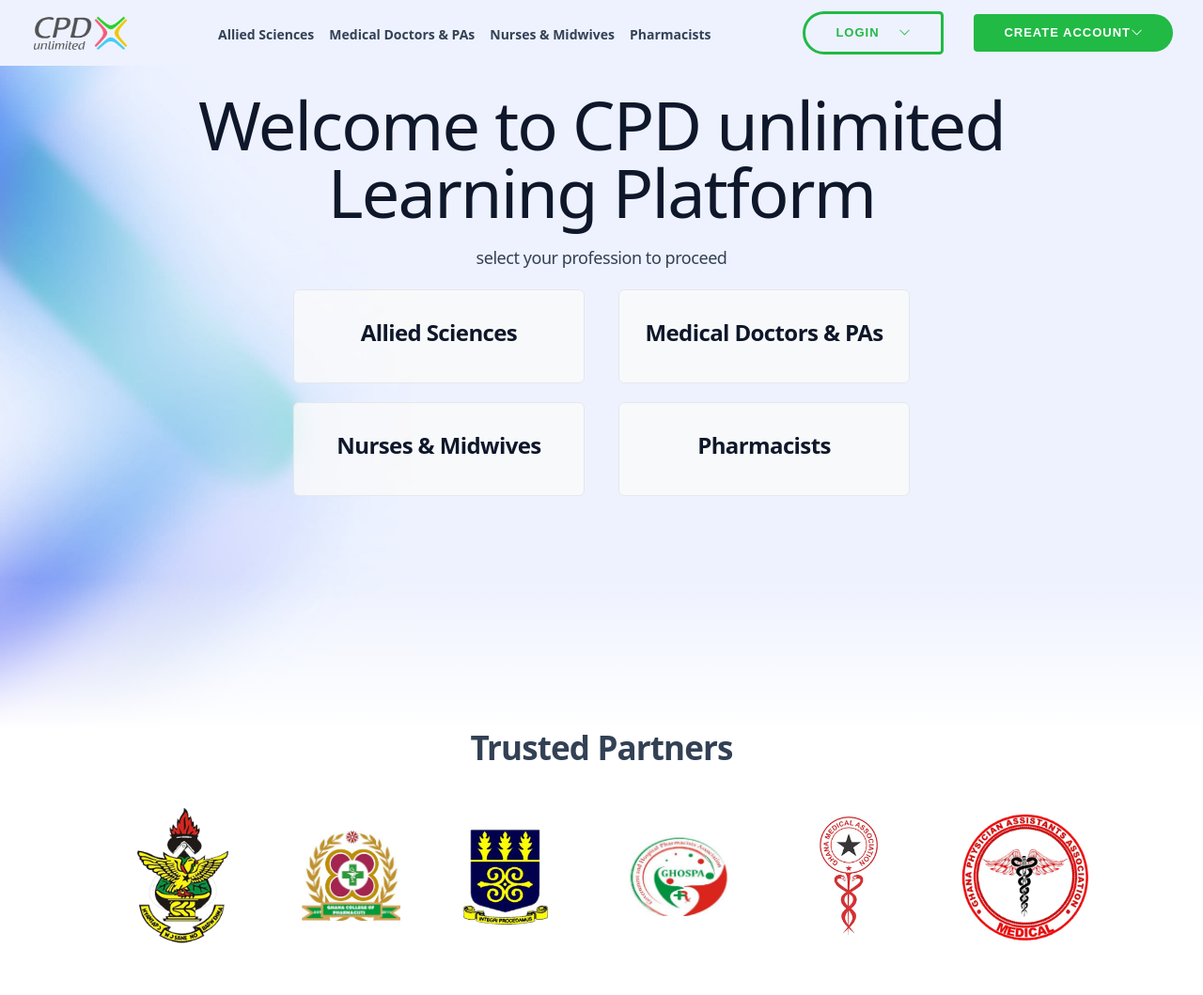
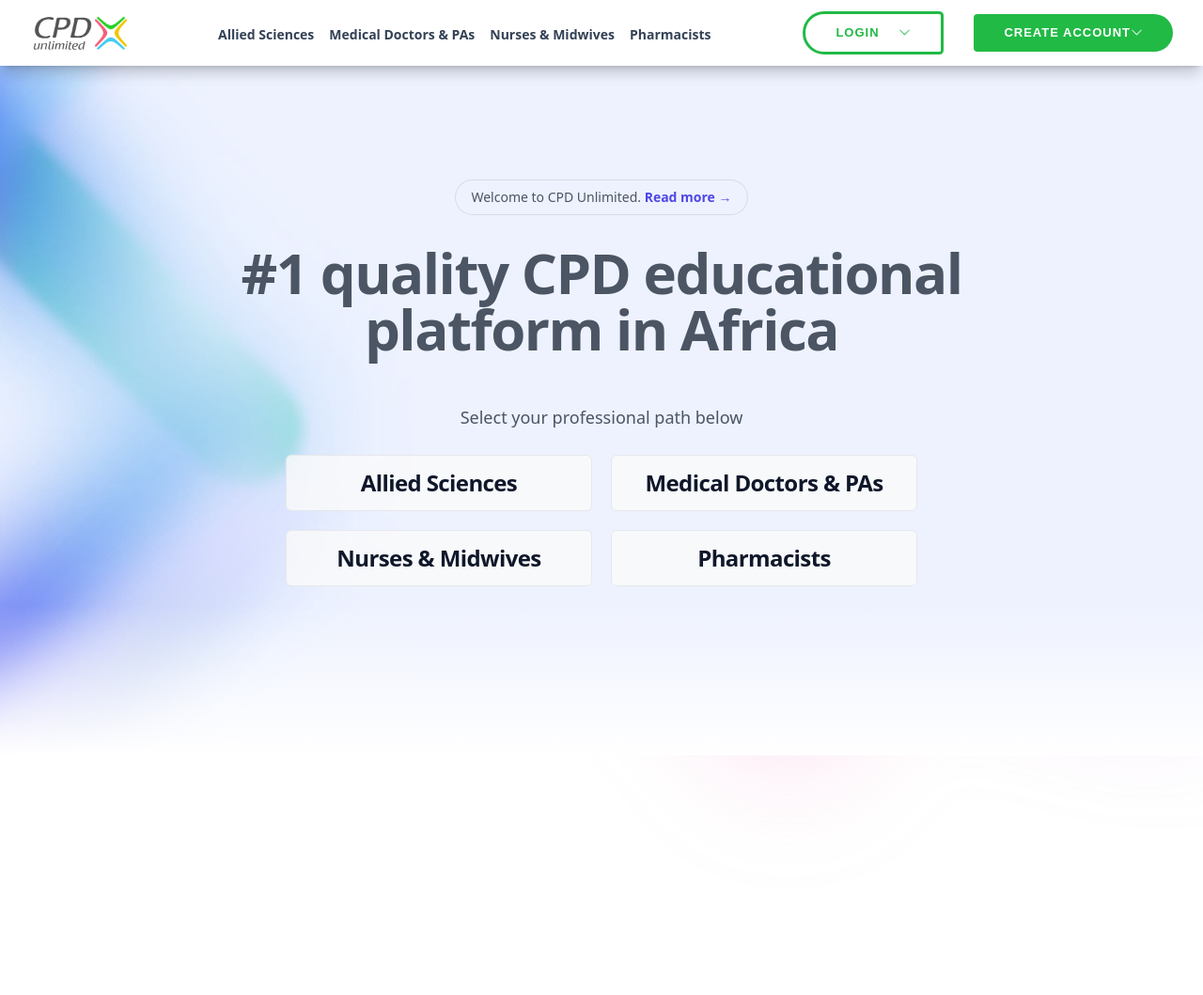
Before and after one commit to elvisron/cpdunlimited, a Gatsby site: page / in a window 1280 px wide. Shown: the whole page at 94% size. After the commit the page ends 838 px from the top, so only its background shows below. Built offline with nearby package versions, Linux system fonts and the light colour scheme; Gatsby itself is replaced by a stand-in of ours.

Commit message:
Template update

```diff
--- a/src/components/Header.jsx
+++ b/src/components/Header.jsx
@@ -57,7 +57,7 @@
   const [openMobileMenu, setOpenMobileMenu] = useState(false)
 
   return (
-    <header class='fixed top-0 w-full clearNav z-50  bg-indigo-50'>
+    <header class='fixed top-0 w-full clearNav z-50  bg-white shadow-lg shadow hover:shadow-lg'>
       <div class='mx-auto max-w-7xl px-4 sm:px-6 lg:px-8 '>
         <nav className='relative z-50 flex justify-between'>
           <div className='flex  md:gap-x-12 items-center  p-3 md:p-1'>
--- a/src/pages/index.js
+++ b/src/pages/index.js
@@ -2,7 +2,7 @@
 import Header from '../components/Header'
 import { Seo } from '../components/Seo'
 import Hero from '../views/Home/Hero'
-import TrustedPartners from '../views/Home/TrustedPartners'
+
 
 const IndexPage = () => {
   return (
@@ -11,7 +11,6 @@
         <Header />
         <Hero />
       </div>
-      <TrustedPartners />
       <Header />
     </main>
   )
--- a/src/views/Home/Hero.jsx
+++ b/src/views/Home/Hero.jsx
@@ -1,6 +1,7 @@
 import React from 'react'
 import BG from '../../images/bg.jpg'
 import ProfessionCard from './ProfessionCard'
+import TrustedPartners from './TrustedPartners'
 
 const links = [
   {
@@ -32,39 +33,59 @@
 export default function Hero() {
   return (
     <section class='text-gray-600 body-font'>
-      <div class='relative pt-10 pb-20 sm:py-24'>
-        <div class='absolute inset-x-0 -top-48 -bottom-14 overflow-hidden bg-indigo-50'>
+      <div class='absolute inset-x-0 -top-48 -bottom-1 overflow-hidden bg-indigo-50'>
           <img
             alt=''
             src={BG}
             width='918'
-            height='1495'
+            height='1095'
             class='absolute top-0 left-0 translate-y-[-10%] translate-x-[-55%] -scale-x-100 sm:left-1/2 sm:translate-y-[-6%] sm:translate-x-[-98%] lg:translate-x-[-106%] xl:translate-x-[-122%]'
             style={{ color: 'transparent' }}
           />
           <div class='absolute inset-x-0 top-0 h-40 bg-gradient-to-b from-white'></div>
           <div class='absolute inset-x-0 bottom-0 h-40 bg-gradient-to-t from-white'></div>
         </div>
+       <div class="relative px-6 lg:px-8">
+      <div class="mx-auto max-w-3xl pt-20 pb-32 sm:pt-48 sm:pb-4">
+        <div>
+          <div class="hidden sm:mb-8 sm:flex sm:justify-center">
+            <div class="relative overflow-hidden rounded-full py-1.5 px-4 text-sm leading-6 ring-1 ring-gray-900/10 hover:ring-gray-900/20">
+              <span class="text-gray-600">
+                Welcome to CPD Unlimited. <a href="#" class="font-semibold text-indigo-600"><span class="absolute inset-0" aria-hidden="true"></span>Read more <span aria-hidden="true">&rarr;</span></a>
+              </span>
+            </div>
+          </div>
 
-        <div class='mx-auto max-w-7xl px-4 sm:px-6 lg:px-8 relative'>
-          <div class='mx-auto  lg:px-12'>
-            <div class='max-w-5xl   pb-24 mx-auto '>
-              <h1 class='mx-auto max-w-4xl font-display text-5xl font-medium tracking-tight text-slate-900 sm:text-7xl text-center'>
-                Welcome to CPD unlimited Learning Platform
-              </h1>
-              <h2 class='mx-auto my-5 max-w-2xl text-lg tracking-tight text-slate-700 text-center'>
-                select your profession to proceed
-              </h2>
 
-              <div className='max-w-2xl md:mx-auto md:grid-cols-2 grid gap-5  '>
+
+          <div>
+            <h1 class="text-4xl font-bold tracking-tight sm:text-center sm:text-6xl">#1 quality CPD educational platform in Africa</h1>
+            <p class="mt-6 text-lg leading-8 text-gray-600 sm:text-center p-6">Select your professional path below</p>
+            <div className='max-w-2xl md:mx-auto md:grid-cols-2 grid gap-5  '>
                 {links.map((link, index) => (
                   <ProfessionCard link={link} key={index} />
                 ))}
               </div>
-            </div>
+          </div>
+
+
+
+
+          <div class="absolute inset-x-0 top-[calc(100%-13rem)] -z-10 transform-gpu overflow-hidden blur-3xl sm:top-[calc(100%-30rem)]">
+            <svg class="relative left-[calc(50%+3rem)] h-[21.1875rem] max-w-none -translate-x-1/2 sm:left-[calc(50%+36rem)] sm:h-[42.375rem]" viewBox="0 0 1155 678" fill="none" xmlns="http://www.w3.org/2000/svg">
+              <path fill="url(#ecb5b0c9-546c-4772-8c71-4d3f06d544bc)" fill-opacity=".3" d="M317.219 518.975L203.852 678 0 438.341l317.219 80.634 204.172-286.402c1.307 132.337 45.083 346.658 209.733 145.248C936.936 126.058 882.053-94.234 1031.02 41.331c119.18 108.451 130.68 295.337 121.53 375.223L855 299l21.173 362.054-558.954-142.079z" />
+              <defs>
+                <linearGradient id="ecb5b0c9-546c-4772-8c71-4d3f06d544bc" x1="1155.49" x2="-78.208" y1=".177" y2="474.645" gradientUnits="userSpaceOnUse">
+                  <stop stop-color="#9089FC"></stop>
+                  <stop offset="1" stop-color="#FF80B5"></stop>
+                </linearGradient>
+                <TrustedPartners />
+              </defs>
+            </svg>
           </div>
         </div>
       </div>
+    </div>
     </section>
   )
 }
--- a/src/views/Home/ProfessionCard.jsx
+++ b/src/views/Home/ProfessionCard.jsx
@@ -4,7 +4,7 @@
   return (
     <div className='flex flex-col justify-center  '>
       <div className='group  [perspective:1000px]'>
-        <div className='relative max-w-[310px] bg-[rgba(250,250,250,0.8)] duration-500 mx-auto transition-all group-hover:[transform:rotateY(180deg)] [transform-style:preserve-3d]  border  min-h-[100px] rounded-md'>
+        <div className='relative max-w-[430px] bg-[rgba(250,250,250,0.8)] duration-500 mx-auto transition-all group-hover:[transform:rotateY(180deg)] [transform-style:preserve-3d]  border  min-h-[60px] rounded-md pt-1'>
           <div className='absolute insert-0  p-6  w-full h-full  flex items-center justify-center  [backface-visibility:hidden]'>
             <h5 class='mb-2 text-2xl font-bold tracking-tight   text-slate-900 text-center'>
               {link.title}
@@ -29,7 +29,7 @@
                 href={link.signup}
                 className='px-3 rounded bg-slate-100 cursor-pointer text-sm text-center ml-2   '
               >
-                Create New Account
+                Create account
               </a>
             </div>
           </div>
--- a/src/views/Home/TrustedPartners.jsx
+++ b/src/views/Home/TrustedPartners.jsx
@@ -9,7 +9,7 @@
 const TrustedPartners = () => {
   return (
     <div>
-      <div class='py-[50px]'>
+      <div class='pb-[50px] z-50'>
         <h2 class='mx-auto  max-w-2xl text-[35px] font-bold tracking-tight text-slate-700 text-center'>
           Trusted Partners
         </h2>
--- a/tailwind.config.js
+++ b/tailwind.config.js
@@ -2,7 +2,11 @@
 module.exports = {
   content: ['./src/pages/**/*.{js,jsx,ts,tsx}', './src/**/*.{js,jsx,ts,tsx}'],
   theme: {
-    extend: {},
+    extend: {
+      boxShadow: {
+        '3xl': '0 35px 60px -15px rgba(0, 0, 0, 0.3)',
+      },
+    },
   },
   plugins: [],
 }
```
Also changed, not shown: 1 other file.
